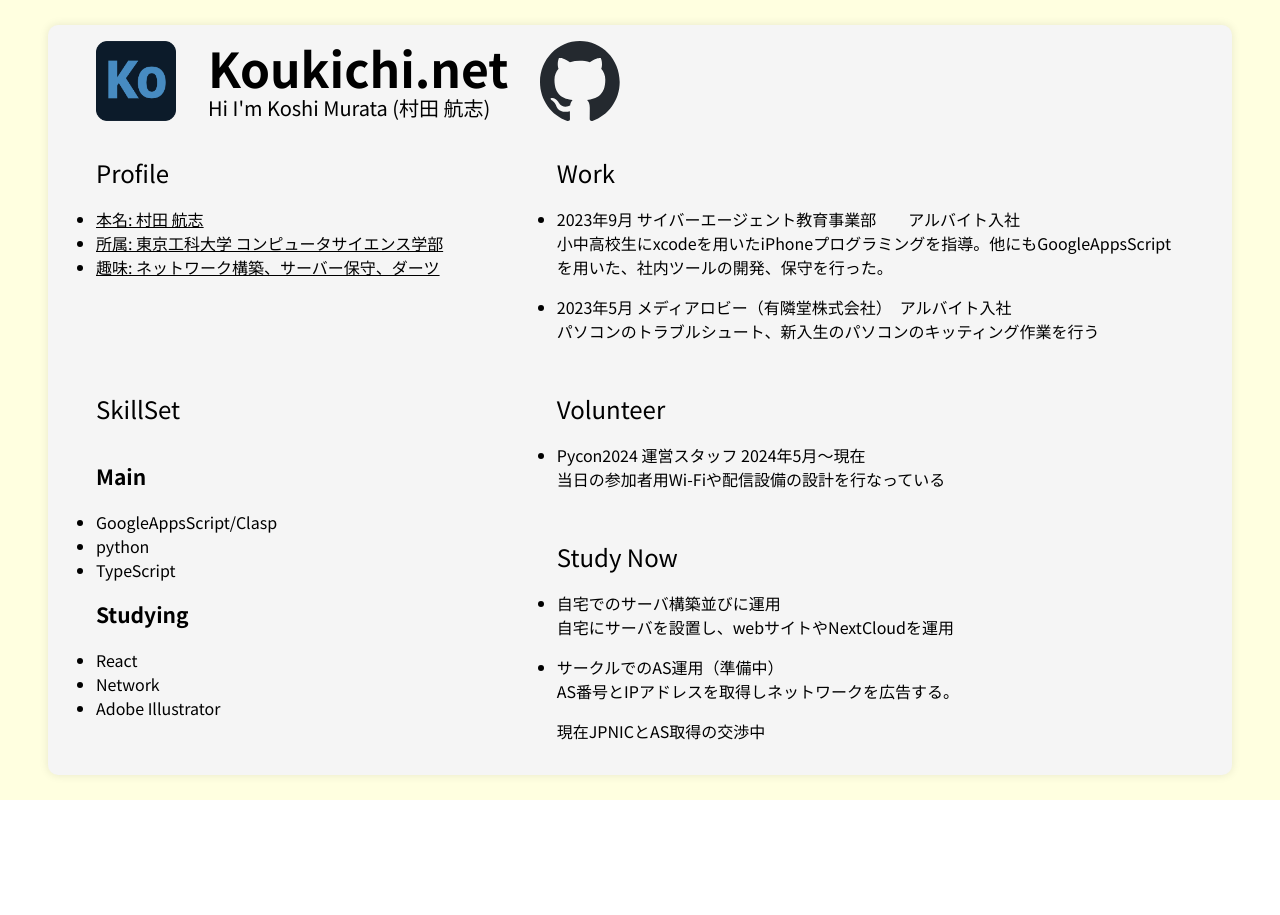
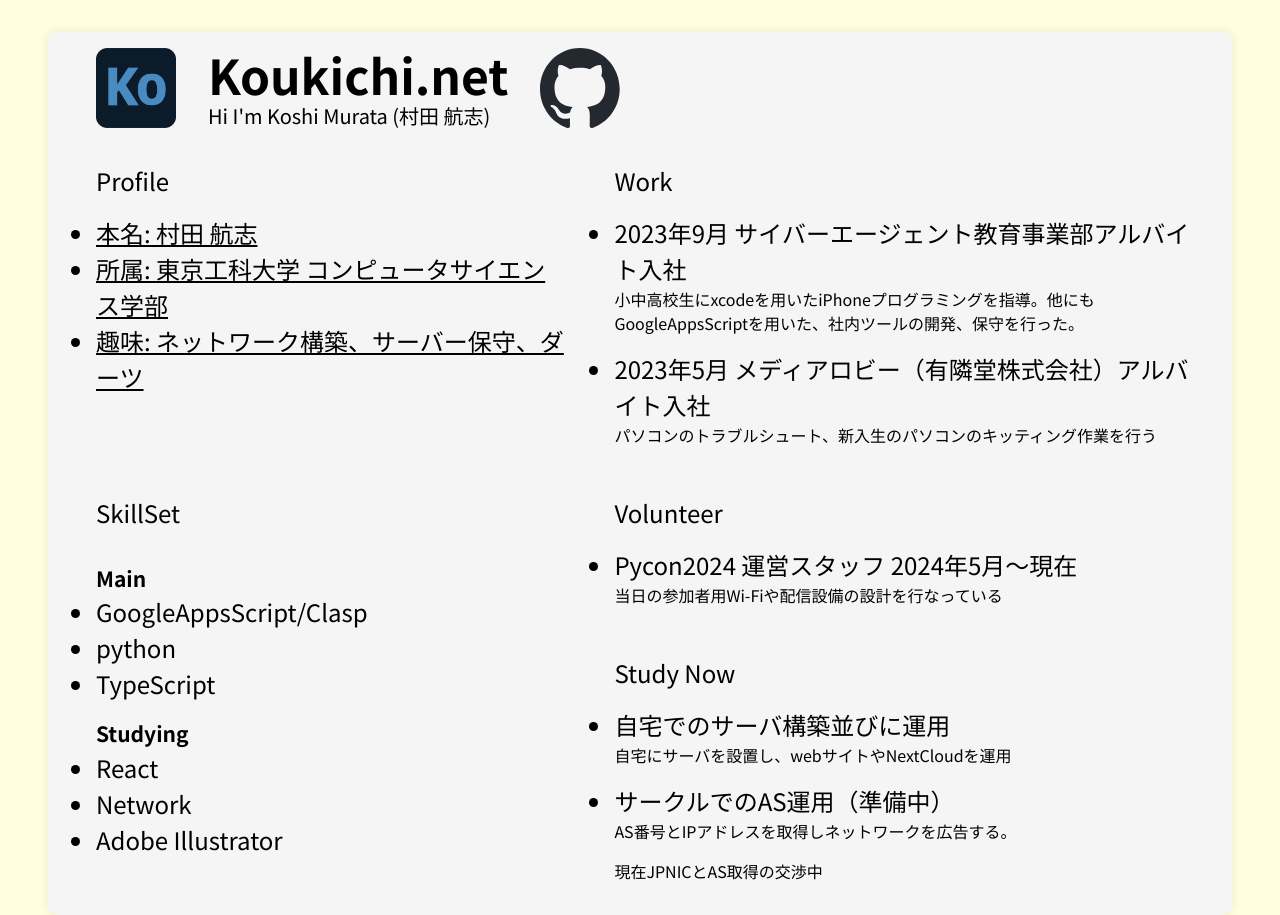
Before and after one commit to Drkoukichi/portfoliio, a React (Vite) app: page / in a window 1280 px wide. Before the commit the page ends 800 px from the top, so only its background shows below. Built offline with nearby package versions, Linux system fonts and the light colour scheme.

Commit message:
fix:margin

```diff
--- a/src/App.css
+++ b/src/App.css
@@ -14,6 +14,7 @@ body{
   width: 90%;
   margin-left: auto;
   margin-right: auto;
+  margin-top:2rem;
   padding-top: 1rem;
   padding-bottom: 1rem;
   padding-left: 1rem;
@@ -124,7 +125,7 @@ body{
 }
 
 .body-left{
-  width: 40%;
+  width: 45%;
   @media screen and (max-width:700px) {
     width: 100%;
   }
@@ -132,7 +133,7 @@ body{
 }
 
 .body-right{
-  width:60%;
+  width:55%;
   @media screen and (max-width:700px) {
     width: 100%;
   }
@@ -142,17 +143,22 @@ body{
 .self_intro_body{
   margin-top: 0px;
   margin-left: 2rem;
-  margin-right: 2rem;
+  margin-right: 1rem;
   font-size: 14px;
   padding-left: 0px;
   li{
-    font-size :16px
+    font-size :1.5rem
   }
   p{
     margin-top: 0px;
     font-size :16px
   }
+  h2{
+    margin-top: 1rem;
+    margin-bottom: 0rem;
+  }
 }
+
 
 .self_intro_title{
   font-size: 1.5rem;
--- a/src/App.tsx
+++ b/src/App.tsx
@@ -34,9 +34,9 @@ function App() {
         <div className='body-right'>
           <div className = 'self_intro_title work p2 pl0'>Work</div>
           <ul className = 'self_intro_body ph1'>
-            <li>2023年9月 サイバーエージェント教育事業部　　アルバイト入社</li>
+            <li>2023年9月 サイバーエージェント教育事業部アルバイト入社</li>
             <p>小中高校生にxcodeを用いたiPhoneプログラミングを指導。他にもGoogleAppsScriptを用いた、社内ツールの開発、保守を行った。</p>
-            <li>2023年5月 メディアロビー（有隣堂株式会社）　アルバイト入社</li>
+            <li>2023年5月 メディアロビー（有隣堂株式会社）アルバイト入社</li>
             <p>パソコンのトラブルシュート、新入生のパソコンのキッティング作業を行う</p>
           </ul>
         </div>
```
